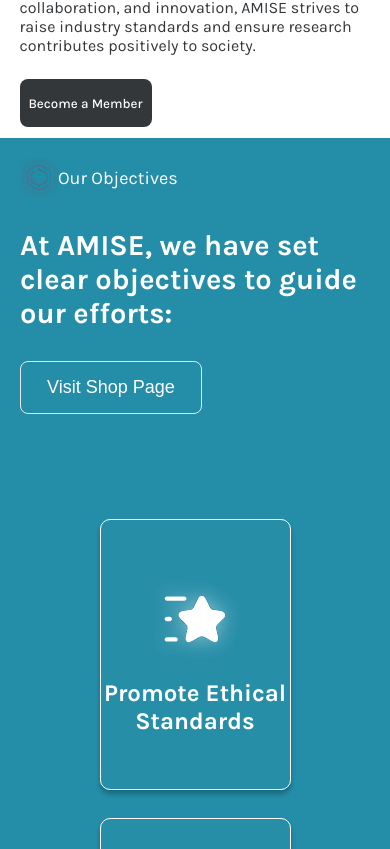
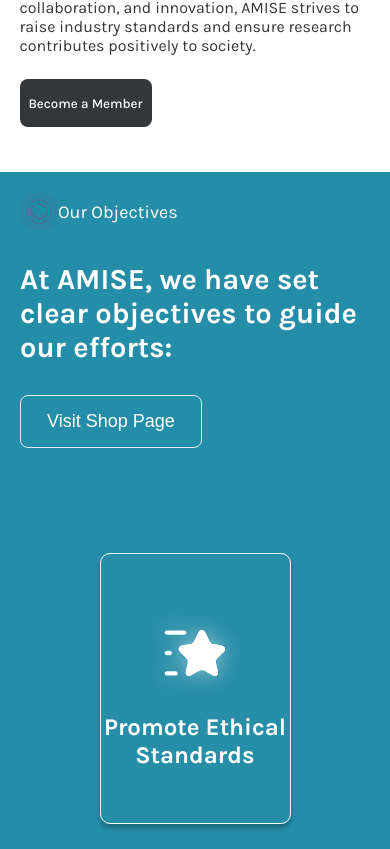
Before and after one commit to tahamhb12/work, a React (Create React App) app: page /about_us in a window 390 px wide. Shown: the part 1955-2804 px from the top of the page. Built offline with nearby package versions, Linux system fonts and the light colour scheme.

Commit message:
compelting

```diff
--- a/src/about_us/about_us.css
+++ b/src/about_us/about_us.css
@@ -161,7 +161,7 @@
 
 @media (max-width:1193px) {
     .aboutUs .section42{
-        margin-top: 150px;
+        margin-top: 184px;
     }
     .aboutUs .section42 .infos h2{
         font-size: 29px;
```
